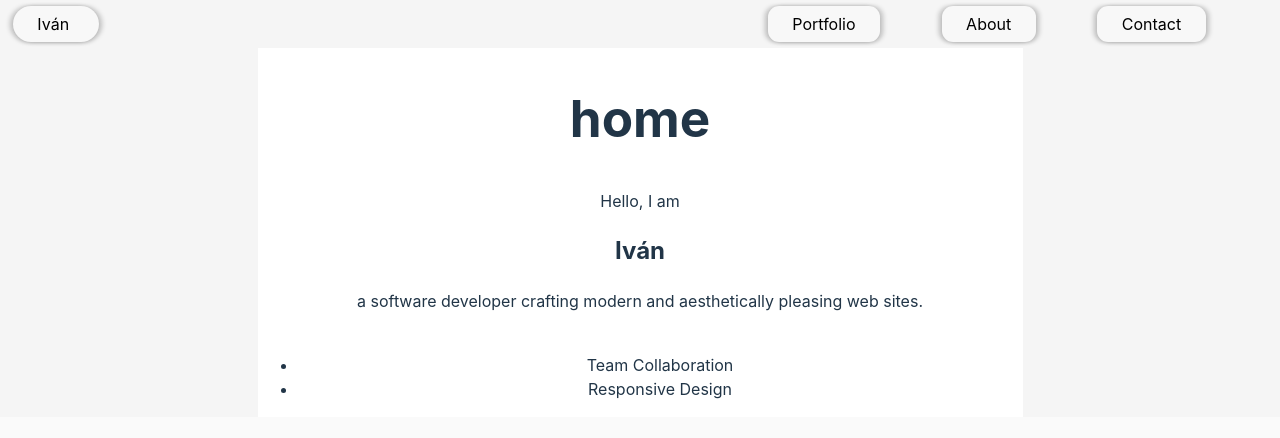
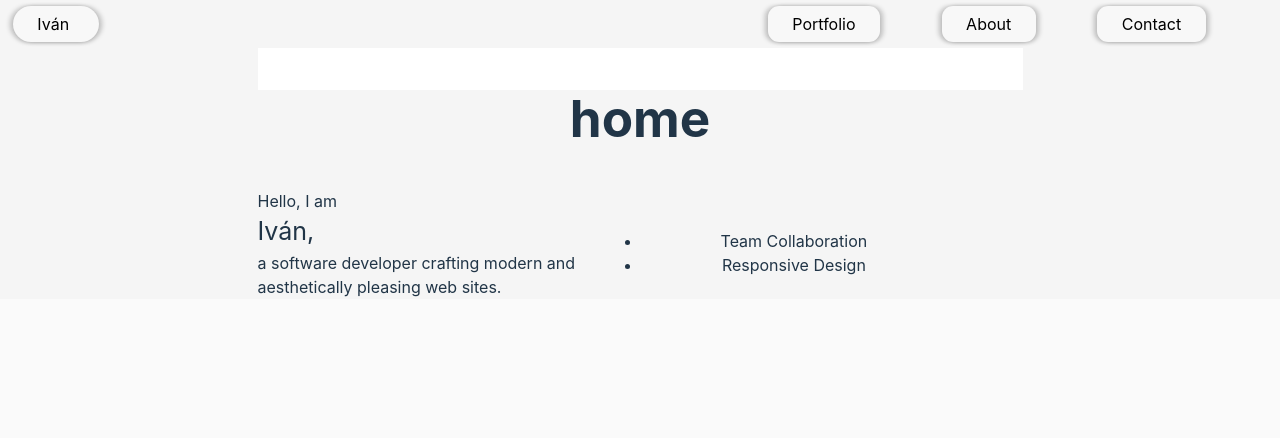
Before and after one commit to ivangonzalez224/Portfolio, a React (Vite) app: page / in a window 1280 px wide. Shown: the top 438 px of the page. Built offline with nearby package versions, Linux system fonts and the light colour scheme.

Commit message:
Add styles to the headline greeting

```diff
--- a/src/App.css
+++ b/src/App.css
@@ -16,6 +16,10 @@
   flex-direction: column;
   align-items: center;
   justify-content: center;
+}
+
+.main_home {
+  background-color: #f5f5f5;
 }
 
 section {
--- /dev/null
+++ b/src/assets/styles/Headline.css
@@ -0,0 +1,23 @@
+.head-main {
+  width: 100%;
+  display: flex;
+}
+
+#head-presentation {
+  width: 45%;
+  display: flex;
+  flex-direction: column;
+  align-items: flex-start;
+}
+
+#head-presentation span {
+  text-align: left;
+}
+
+#head-photo {
+  width: 45%;
+}
+
+#head-name {
+  font-size: 25px;
+}
--- a/src/components/head/Headline.jsx
+++ b/src/components/head/Headline.jsx
@@ -1,10 +1,12 @@
+import '../../assets/styles/Headline.css';
+
 const Headline = () => (
-  <div>
-    <div id="head-name">
+  <div className="head-main">
+    <div id="head-presentation">
       <span>
         Hello, I am
       </span>
-      <h2>Iván</h2>
+      <span id="head-name">Iván,</span>
       <span>
         a software developer crafting modern and aesthetically pleasing web sites.
       </span>
```
